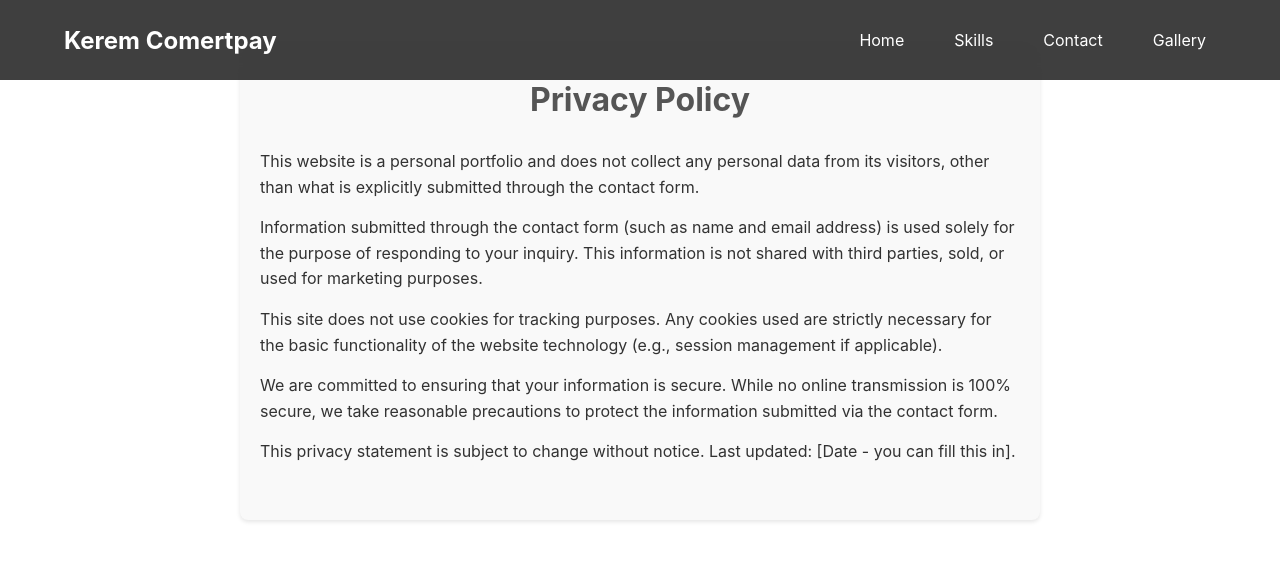
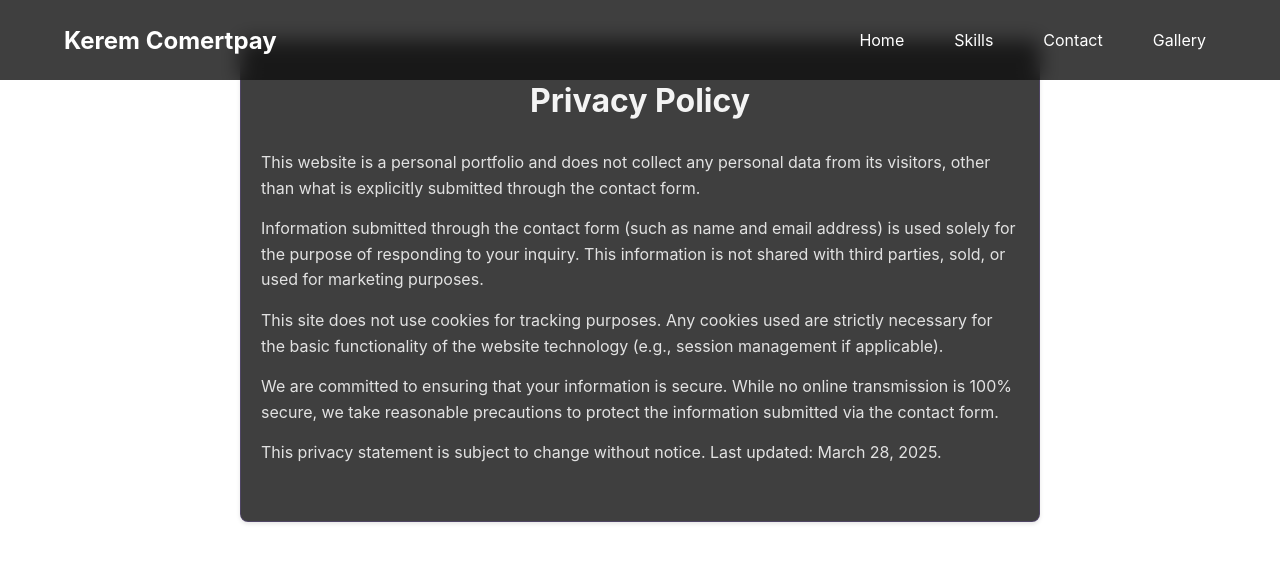
Before and after one commit to keremcmp/react-portfolio, a React (Create React App) app: page /privacy in a window 1280 px wide. Shown: the top 562 px of the page. Built offline with nearby package versions, Linux system fonts and the light colour scheme.

Commit message:
privacy statement fix

```diff
--- a/src/components/PrivacyPolicy.js
+++ b/src/components/PrivacyPolicy.js
@@ -5,20 +5,23 @@ const PrivacyContainer = styled.div`
   padding: 40px 20px;
   max-width: 800px;
   margin: 40px auto;
-  background-color: #f9f9f9; // Light background for readability
+  background: rgba(15, 15, 15, 0.8);
+  backdrop-filter: blur(10px);
+  border: 1px solid rgba(139, 92, 246, 0.2);
   border-radius: 8px;
   box-shadow: 0 2px 4px rgba(0, 0, 0, 0.1);
-  color: #333; // Darker text color
+  color: rgba(255, 255, 255, 0.9);
 
   h1 {
     text-align: center;
     margin-bottom: 30px;
-    color: #555;
+    color: rgba(255, 255, 255, 0.95);
   }
 
   p {
     line-height: 1.6;
     margin-bottom: 15px;
+    color: rgba(255, 255, 255, 0.85);
   }
 
   // Add some basic responsive padding
@@ -29,6 +32,11 @@ const PrivacyContainer = styled.div`
 `;
 
 const PrivacyPolicy = () => {
+  const lastUpdated = new Date().toLocaleDateString(undefined, {
+    year: 'numeric',
+    month: 'long',
+    day: 'numeric'
+  });
   return (
     <PrivacyContainer>
       <h1>Privacy Policy</h1>
@@ -49,9 +57,9 @@ const PrivacyPolicy = () => {
         We are committed to ensuring that your information is secure. While no online transmission is
         100% secure, we take reasonable precautions to protect the information submitted via the contact form.
       </p>
-       <p>
-        This privacy statement is subject to change without notice. Last updated: [Date - you can fill this in].
-       </p>
+      <p>
+        This privacy statement is subject to change without notice. Last updated: {lastUpdated}.
+      </p>
     </PrivacyContainer>
   );
 };
```
